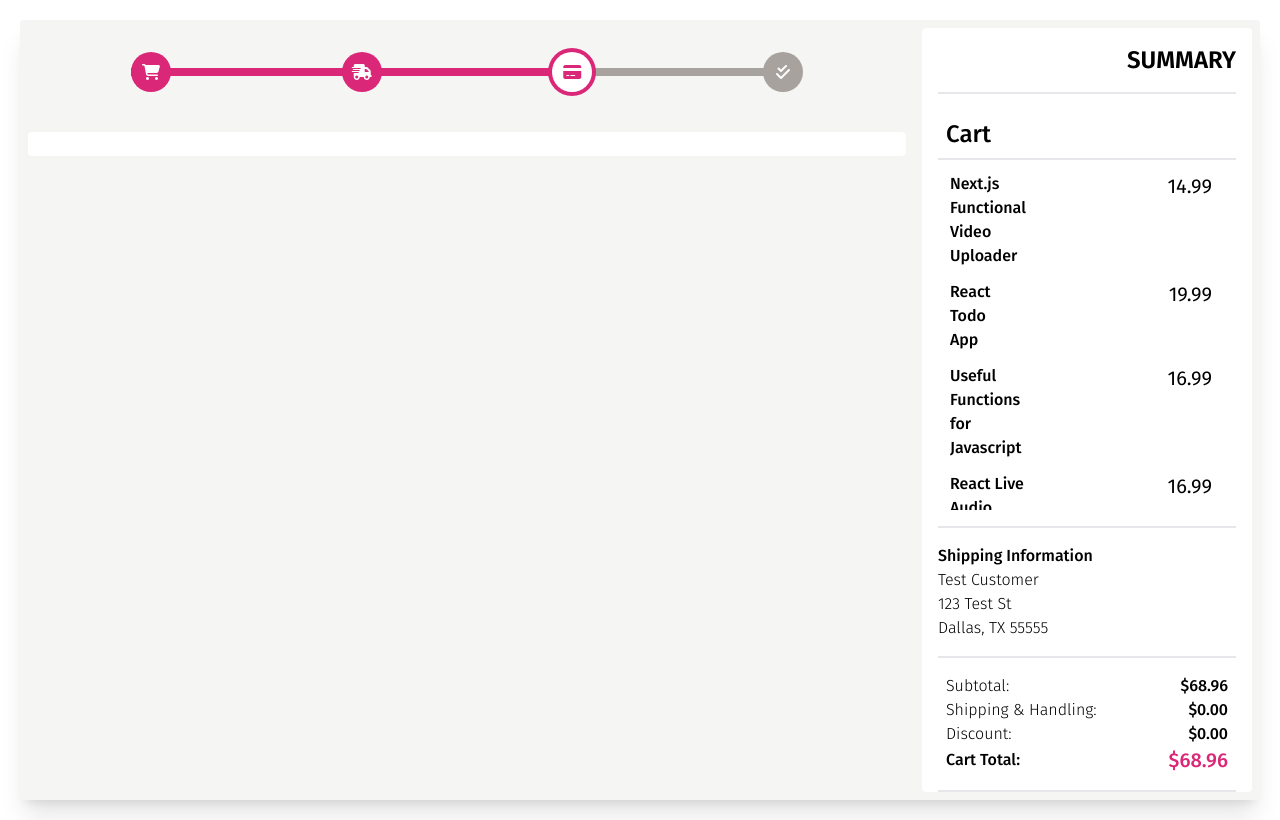
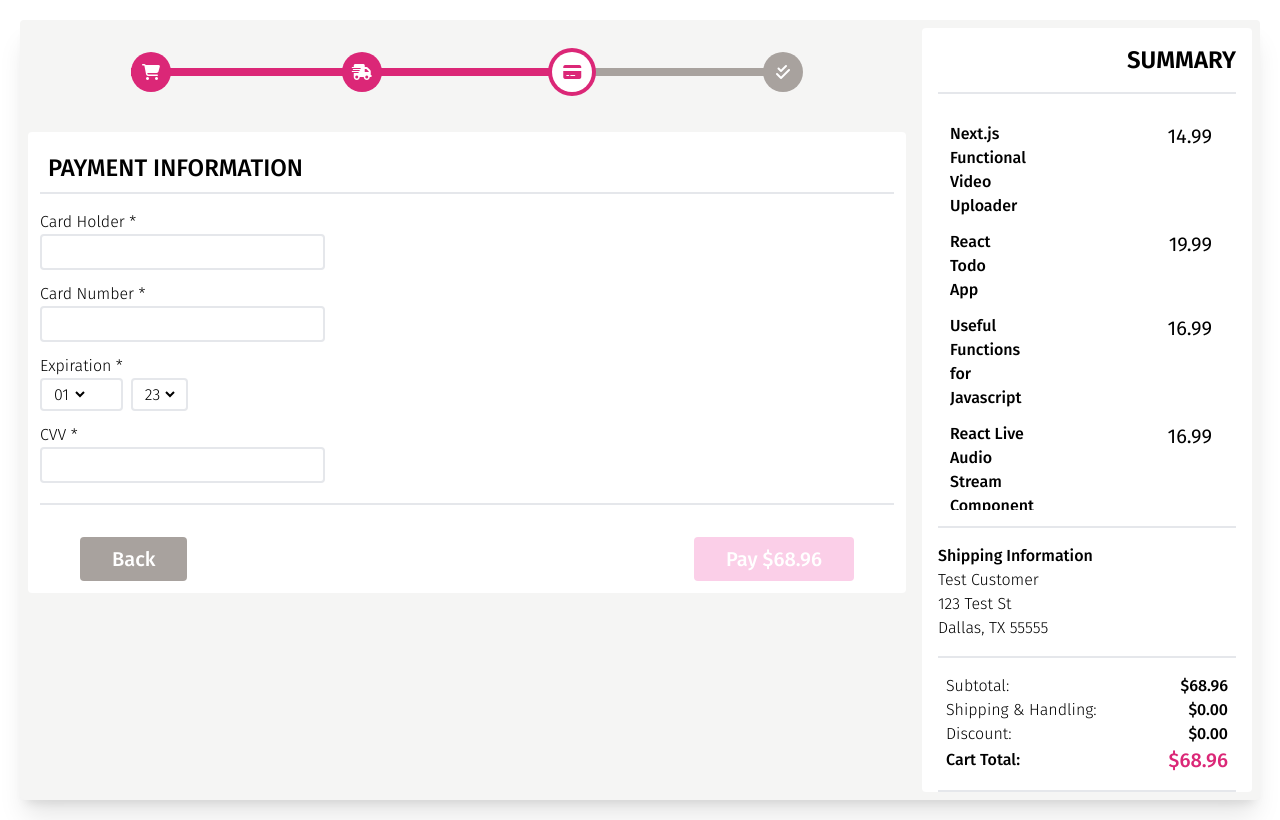
Before and after one commit to chanceltron/code-commerce-2, a React (Vite) app: page / in a window 1280 px wide. Built offline with nearby package versions, Linux system fonts and the light colour scheme.

Commit message:
Layout payment inputs

```diff
--- a/src/components/Cart.jsx
+++ b/src/components/Cart.jsx
@@ -8,7 +8,9 @@ export default class Cart extends Component {
     return (
       <div className='@container'>
         <div className='overflow-y-scroll max-h-[50vh] @sm:max-h-full @sm:overflow-auto'>
-          <h2 className='text-2xl font-medium p-2 border-b-2'>Cart</h2>
+          {formStep === 1 && (
+            <h2 className='text-2xl font-medium p-2 border-b-2'>Cart</h2>
+          )}
           {cart.length > 0 ? (
             cart.map((item) => (
               <ItemCard
--- a/src/components/Checkout.jsx
+++ b/src/components/Checkout.jsx
@@ -3,6 +3,7 @@ import ItemCard from './ItemCard';
 import Stepper from './Stepper';
 import Cart from './Cart';
 import Shipping from './Shipping';
+import Payment from './Payment';
 
 export default class Checkout extends Component {
   state = {
@@ -115,6 +116,7 @@ export default class Checkout extends Component {
                 }}
               />
             )}
+            {formStep === 3 && <Payment total={summary.total} />}
           </div>
         </div>
         <div className='bg-white flex-1 m-2 px-4 rounded'>
--- a/src/components/Payment.jsx
+++ b/src/components/Payment.jsx
@@ -1,10 +1,109 @@
 import React, { Component } from 'react';
+import TextInput from './TextInput';
 
 export default class Payment extends Component {
+  state = {
+    cardHolderName: '',
+    cardNumber: '',
+    expDate: '',
+    cvv: '',
+    error: {},
+    paymentFormCompleted: false,
+  };
   render() {
+    const { paymentFormCompleted } = this.state;
+    const { cart } = this.props;
+    const paymentInputs = [
+      {
+        name: 'cardHolderName',
+        type: 'text',
+        label: 'Card Holder *',
+        error: 'cardHolderNameError',
+        styles: 'block',
+      },
+      {
+        name: 'cardNumber',
+        type: 'text',
+        label: 'Card Number *',
+        error: 'cardNumberError',
+        styles: 'block',
+      },
+      {
+        name: 'expDateMonth',
+        type: 'select',
+        options: [
+          '01',
+          '02',
+          '03',
+          '04',
+          '05',
+          '06',
+          '07',
+          '08',
+          '09',
+          '10',
+          '11',
+          '12',
+        ],
+        label: 'Expiration *',
+        styles: 'inline',
+        error: 'expDateMonthError',
+      },
+      {
+        name: 'expDateYear',
+        type: 'select',
+        options: ['23', '24', '25', '26', '27', '28', '29', '30', '31'],
+        label: '',
+        styles: 'inline',
+        error: 'expDateYearError',
+      },
+      {
+        name: 'cvv',
+        type: 'password',
+        label: 'CVV *',
+        error: 'cvvError',
+        styles: 'block',
+      },
+    ];
     return (
       <div>
-        <div>Payment</div>
+        <div>
+          <h2 className='text-2xl font-medium p-2 border-b-2'>
+            PAYMENT INFORMATION
+          </h2>
+
+          <div className='flex gap-2 flex-wrap border-b-2 py-4 items-end'>
+            {paymentInputs.map((input) => (
+              <TextInput
+                key={input.name}
+                input={input}
+                value={this.state[input.name]}
+                onChange={this.handleChange}
+                error={this.state.error[input.error]}
+              />
+            ))}
+          </div>
+          <div className='flex justify-between items-center mt-8 text-white text-xl font-medium md:mx-10'>
+            <button
+              onClick={() => this.props.changeFormStep(1)}
+              className='px-8 py-2 bg-stone-400 rounded hover:bg-stone-300 disabled:bg-stone-200'>
+              Back
+            </button>
+            <button
+              disabled={!paymentFormCompleted}
+              onClick={this.submitShippingForm}
+              className='relative group flex px-8 py-2 bg-pink-600 rounded hover:bg-pink-500 disabled:bg-pink-200'>
+              Pay ${this.props.total}
+              {!paymentFormCompleted && (
+                <span
+                  className='absolute w-36 -top-12 transition-all left-1/2 transform -translate-x-1/2 translate-y-1/2
+                scale-0 rounded-xl border border-pink-600 bg-white p-2 text-xs text-pink-600 font-medium group-hover:scale-100'>
+                  please fill out all fields
+                </span>
+              )}
+            </button>
+          </div>
+        </div>
       </div>
     );
   }
--- a/src/components/Shipping.jsx
+++ b/src/components/Shipping.jsx
@@ -212,7 +212,7 @@ export default class Shipping extends Component {
             </label>
           </div>
         </div>
-        {formStep !== 4 && (
+
         <div className='flex justify-between items-center mt-8 text-white text-xl font-medium md:mx-10'>
           <button
             disabled={formStep === 1}
@@ -234,7 +234,6 @@ scale-0 rounded-xl border border-pink-600 bg-white p-2 text-xs text-pink-600 fon
             )}
           </button>
         </div>
-        )}
       </div>
     );
   }
--- a/src/components/TextInput.jsx
+++ b/src/components/TextInput.jsx
@@ -44,7 +44,7 @@ export default class TextInput extends Component {
     const { name, label, type, icon, info, options, styles } = this.props.input;
     return (
       <div
-        className={`text-left ${
+        className={`text-left w-fit ${
           styles !== 'inline' ? 'w-full md:w-1/3 md:mr-[30rem]' : ''
         }`}>
         <label htmlFor={name}>{label}</label>
@@ -60,7 +60,6 @@ export default class TextInput extends Component {
               className='w-full py-1 outline-none bg-transparent'
               value={value}
               onChange={this.handleInputs}
-              // onBlur={(e) => handleBlurValidation(e)}
             />
           ) : null}
           {type === 'select' && (
```
Lines whose indentation alone changed are shown as unchanged.
